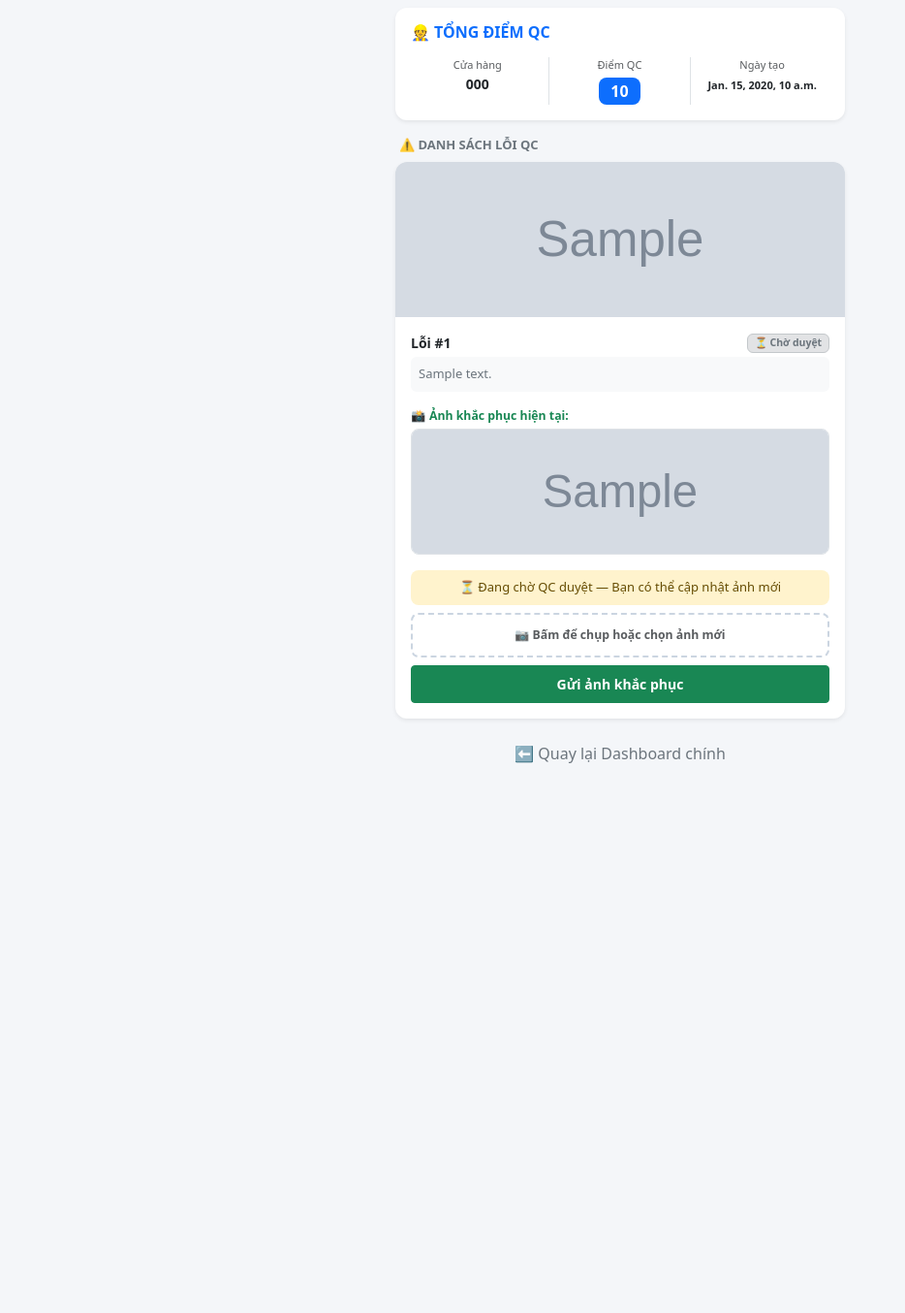
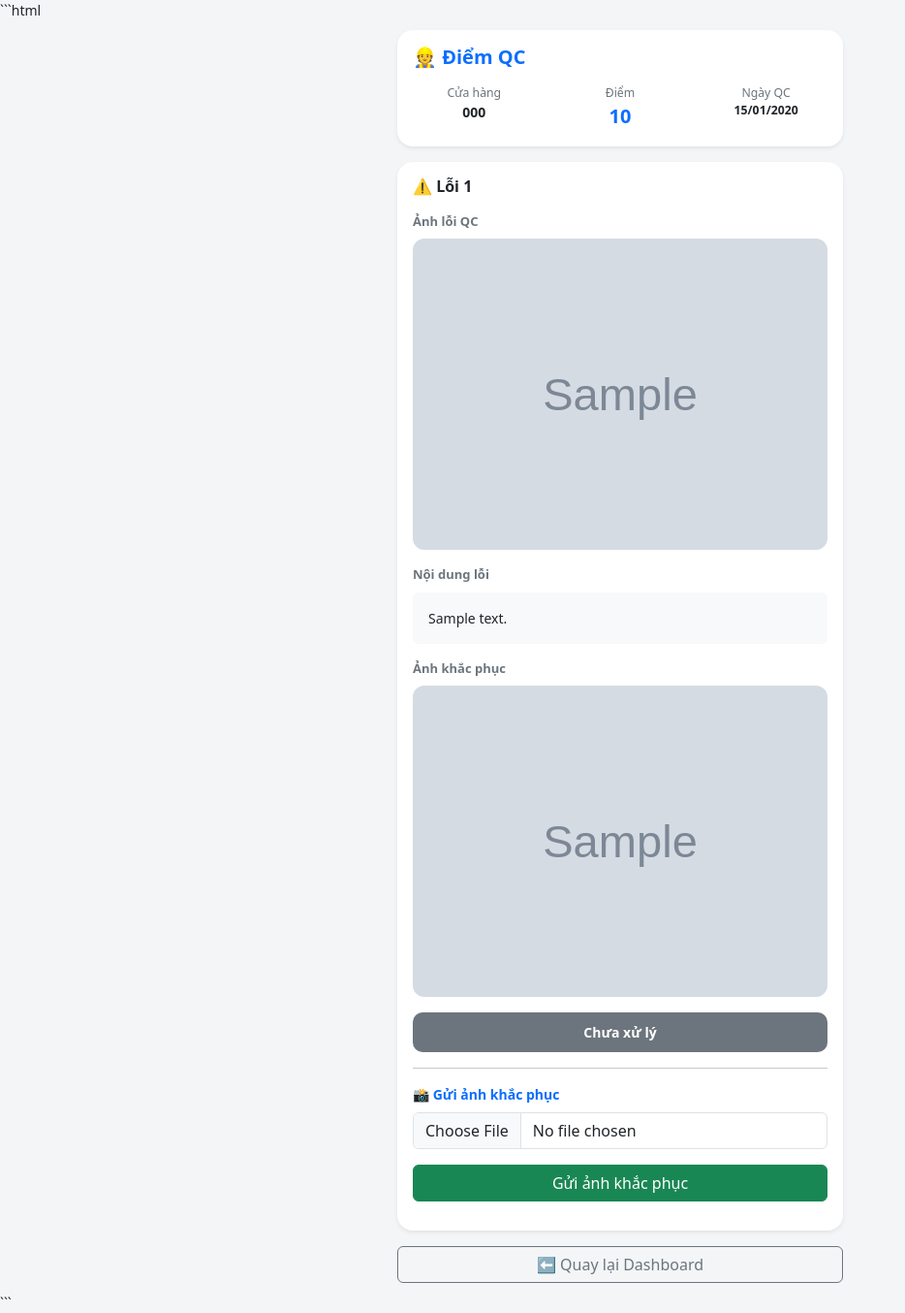
Before and after one commit to MicKNguyenn/mixue-checklist, a Django app: template templates/checklist/staff_dashboard.html in a window 1280 px wide. Shown: the whole page at 97% size, without its empty margins (0-934 px from the left). Before the commit the page ends 787 px from the top, so only its background shows below. Run offline with Django 5.2, Linux system fonts and the light colour scheme; the template is opened without the code that fills it: most values are stand-ins (such as "Sample title", 1, 10 or a date in 2020); grey boxes marked "Sample" are stand-in pictures.

Commit message:
GIAO DIEN NV

````diff
--- a/templates/checklist/staff_dashboard.html
+++ b/templates/checklist/staff_dashboard.html
@@ -1,202 +1,314 @@
-
+```html
 <!DOCTYPE html>
 <html lang="vi">
 <head>
+
 <meta charset="UTF-8">
-    <meta name="viewport" content="width=device-width, initial-scale=1.0, maximum-scale=1.0, user-scalable=no">
-    <title>Staff Dashboard</title>
+<meta name="viewport"
+content="width=device-width, initial-scale=1.0, maximum-scale=1.0">
 
-    <link href="https://cdn.jsdelivr.net/npm/bootstrap@5.3.3/dist/css/bootstrap.min.css" rel="stylesheet">
+<title>Điểm QC</title>
+
+<link href="https://cdn.jsdelivr.net/npm/bootstrap@5.3.3/dist/css/bootstrap.min.css"
+rel="stylesheet">
 
 <style>
-        body {
-            background: #f4f6f9;
-            font-size: 14px;
+
+body{
+    background:#f3f5f7;
+    font-size:14px;
 }
 
-        .phone-container {
-            max-width: 480px;
-            margin: 0 auto;
-            padding: 8px; /* Tối ưu lề mỏng cho màn hình nhỏ */
+.phone-container{
+    max-width:480px;
+    margin:auto;
+    padding:10px;
 }
 
-        .card {
-            border-radius: 12px;
-            border: none;
+.card{
+    border:none;
+    border-radius:16px;
 }
 
-        /* Tối ưu hóa kích thước ảnh hiển thị trên điện thoại */
-        .issue-img {
-            width: 100%;
-            height: 160px;
-            object-fit: cover;
-            border-radius: 8px 8px 0 0; /* Bo góc trên khớp với card */
+.issue-img,
+.fix-img{
+    width:100%;
+    max-height:400px;
+    object-fit:contain;
+    background:#f8f9fa;
+    border-radius:12px;
 }
 
-        .fix-img {
-            width: 100%;
-            height: 130px;
-            object-fit: cover;
-            border-radius: 8px;
+.section-title{
+    font-size:13px;
+    font-weight:700;
+    color:#6c757d;
+    margin-bottom:8px;
 }
 
-        .score-badge {
-            font-size: 16px;
-            padding: 6px 12px;
-            border-radius: 8px;
+.status{
+    border-radius:10px;
+    padding:10px;
+    text-align:center;
+    color:white;
+    font-weight:600;
 }
 
-        /* Tùy chỉnh vùng thông báo lỗi/đạt gọn hơn */
-        .alert-sm {
-            padding: 8px 12px;
-            font-size: 13px;
-            border-radius: 8px;
+.status-pass{
+    background:#198754;
 }
 
-        /* Giao diện nút tải ảnh chuyên nghiệp cho mobile */
-        .custom-file-upload {
-            border: 2px dashed #cbd5e1;
-            display: inline-block;
-            padding: 12px;
-            cursor: pointer;
-            width: 100%;
-            text-align: center;
-            border-radius: 8px;
-            background: #fff;
-            transition: all 0.2s ease;
+.status-fail{
+    background:#dc3545;
 }
-        .custom-file-upload:active {
-            background: #f1f5f9;
-            border-color: #94a3b8;
+
+.status-fixed{
+    background:#ffc107;
+    color:black;
 }
+
+.status-pending{
+    background:#6c757d;
+}
+
+.score{
+    font-size:20px;
+    font-weight:700;
+}
+
 </style>
+
 </head>
 
 <body>
 
 <div class="phone-container">
+
 {% if audit %}
+
+<!-- THÔNG TIN CHUNG -->
+
 <div class="card shadow-sm mb-3">
-        <div class="card-body p-3">
-            <h6 class="fw-bold text-primary mb-3 d-flex align-items-center">
-                <span class="me-1">👷</span> TỔNG ĐIỂM QC
+
+    <div class="card-body">
+
+        <h5 class="fw-bold text-primary mb-3">
+
+            👷 Điểm QC
+
+        </h5>
+
+        <div class="row text-center">
+
+            <div class="col-4">
+
+                <div class="text-secondary small">
+                    Cửa hàng
+                </div>
+
+                <div class="fw-bold">
+                    {{ audit.store.code }}
+                </div>
+
+            </div>
+
+            <div class="col-4">
+
+                <div class="text-secondary small">
+                    Điểm
+                </div>
+
+                <div class="score text-primary">
+
+                    {{ audit.score }}
+
+                </div>
+
+            </div>
+
+            <div class="col-4">
+
+                <div class="text-secondary small">
+                    Ngày QC
+                </div>
+
+                <div class="small fw-bold">
+
+                    {{ audit.created_at|date:"d/m/Y" }}
+
+                </div>
+
+            </div>
+
+        </div>
+
+    </div>
+
+</div>
+
+
+<!-- DANH SÁCH LỖI -->
+
+{% for issue in audit.issues.all %}
+
+<div class="card shadow-sm mb-3">
+
+<div class="card-body">
+
+<h6 class="fw-bold mb-3">
+
+⚠️ Lỗi {{ forloop.counter }}
+
 </h6>
 
-            <div class="row g-2 text-center">
-                <div class="col-4 border-end">
-                    <span class="text-muted d-block" style="font-size: 11px;">Cửa hàng</span>
-                    <strong class="text-dark">{{ audit.store.code }}</strong>
-                </div>
-                <div class="col-4 border-end">
-                    <span class="text-muted d-block" style="font-size: 11px;">Điểm QC</span>
-                    <span class="badge bg-primary score-badge mt-1">
-                        {{ audit.score|default:"--" }}
-                    </span>
-                </div>
-                <div class="col-4">
-                    <span class="text-muted d-block" style="font-size: 11px;">Ngày tạo</span>
-                    <small class="text-dark d-block mt-1 fw-semibold" style="font-size: 11px;">{{ audit.created_at }}</small>
-                </div>
-            </div>
-        </div>
+
+<!-- ẢNH LỖI -->
+
+{% if issue.image %}
+
+<div class="section-title">
+
+Ảnh lỗi QC
+
 </div>
 
-    <div class="fw-bold mb-2 px-1 text-secondary" style="font-size: 13px;">
-        ⚠️ DANH SÁCH LỖI QC
+<img
+src="{{ issue.image }}"
+class="issue-img mb-3">
+
+{% endif %}
+
+
+<!-- GHI CHÚ -->
+
+<div class="section-title">
+
+Nội dung lỗi
+
 </div>
 
-    {% for issue in audit.issues.all %}
-    <div class="card shadow-sm mb-3 overflow-hidden">
+<div class="bg-light rounded p-3 mb-3">
 
-        {% if issue.image %}
-        <img src="{{ issue.image }}" class="issue-img">
+{{ issue.note }}
+
+</div>
+
+
+<!-- ẢNH KHẮC PHỤC -->
+
+{% if issue.fix_image %}
+
+<div class="section-title">
+
+Ảnh khắc phục
+
+</div>
+
+<img
+src="{{ issue.fix_image }}"
+class="fix-img mb-3">
+
 {% endif %}
 
-        <div class="card-body p-3">
-            <div class="d-flex justify-content-between align-items-center mb-1">
-                <span class="fw-bold text-dark">Lỗi #{{ forloop.counter }}</span>
+
+<!-- TRẠNG THÁI -->
 
 {% if issue.status == "pass" %}
-                    <span class="badge bg-success-subtle text-success border border-success-subtle">✔ Đạt</span>
-                {% elif issue.status == "fail" %}
-                    <span class="badge bg-danger-subtle text-danger border border-danger-subtle">❌ Không đạt</span>
-                {% else %}
-                    <span class="badge bg-secondary-subtle text-secondary border border-secondary-subtle">⏳ Chờ duyệt</span>
-                {% endif %}
+
+<div class="status status-pass mb-3">
+
+✔ Đã đạt
+
 </div>
 
-            <div class="text-secondary mb-3 bg-light p-2 rounded" style="font-size: 13px;">
-                {{ issue.note }}
+{% elif issue.status == "fail" %}
+
+<div class="status status-fail mb-3">
+
+❌ QC yêu cầu sửa lại
+
 </div>
 
-            <div class="mb-2">
-                {% if issue.fix_image %}
-                    <div class="text-success small fw-bold mb-1 d-flex align-items-center">
-                        <span class="me-1">📸</span> Ảnh khắc phục hiện tại:
-                    </div>
-                    <img src="{{ issue.fix_image }}" class="fix-img border mb-2">
-                {% else %}
-                    <div class="text-muted small mb-2 d-flex align-items-center" style="font-size: 12px;">
-                        <span class="me-1">⚪</span> Chưa có ảnh khắc phục được gửi
-                    </div>
-                {% endif %}
+{% elif issue.status == "fixed" %}
+
+<div class="status status-fixed mb-3">
+
+⏳ Đang chờ QC duyệt
+
 </div>
 
-            {% if issue.status == "pass" %}
-                <div class="alert alert-success alert-sm m-0 border-0 text-center">
-                    ✔ Đã duyệt xong — Không cần xử lý thêm
-                </div>
 {% else %}
 
-                {% if issue.status == "fail" %}
-                    <div class="alert alert-danger alert-sm mb-2 border-0 text-center">
-                        ❌ Gặp lỗi — Vui lòng chụp/gửi ảnh đã sửa
+<div class="status status-pending mb-3">
+
+Chưa xử lý
+
 </div>
-                {% else %}
-                    <div class="alert alert-warning alert-sm mb-2 border-0 text-center">
-                        ⏳ Đang chờ QC duyệt — Bạn có thể cập nhật ảnh mới
-                    </div>
+
 {% endif %}
 
-                <form class="fix-form" data-id="{{ issue.id }}">
+
+<!-- FORM KHẮC PHỤC -->
+
+{% if issue.status != "pass" %}
+
+<hr>
+
+<div class="fw-bold text-primary mb-2">
+
+📸 Gửi ảnh khắc phục
+
+</div>
+
+<form class="fix-form"
+data-id="{{ issue.id }}">
+
 {% csrf_token %}
 
-                    <div class="mb-2">
-                        <label for="file-{{ issue.id }}" class="custom-file-upload text-muted small fw-semibold">
-                            📷 Bấm để chụp hoặc chọn ảnh mới
-                        </label>
-                        <input id="file-{{ issue.id }}"
+<input
 type="file"
 name="fix_image"
-                            class="d-none"
 accept="image/*"
-                            required
-                            onchange="updateFileName(this)">
-                        <div class="file-name-preview text-primary text-center small mt-1 fw-bold"></div>
-                    </div>
+capture="environment"
+class="form-control mb-3"
+required>
 
-                    <button type="submit" class="btn btn-success btn-sm w-100 py-2 fw-semibold">
+<button
+type="submit"
+class="btn btn-success w-100">
+
 Gửi ảnh khắc phục
+
 </button>
+
 </form>
 
 {% endif %}
 
 </div>
+
 </div>
+
 {% empty %}
-    <div class="alert alert-success text-center py-3">
-        🎉 Tuyệt vời! Không phát hiện lỗi QC nào.
+
+<div class="alert alert-success text-center">
+
+🎉 Không phát hiện lỗi QC
+
 </div>
+
 {% endfor %}
 
-    <div class="mt-3 px-1">
-        <a href="/dashboard/" class="btn btn-outline-secondary w-100 py-2 border-0 small">
-            ⬅ Quay lại Dashboard chính
+
+<a
+href="/dashboard/"
+class="btn btn-outline-secondary w-100">
+
+⬅ Quay lại Dashboard
+
 </a>
-    </div>
 
-</div>
+
 {% else %}
 
 <div class="alert alert-success text-center mt-5">
@@ -206,54 +318,81 @@
 </div>
 
 {% endif %}
+
+</div>
+
+
 <script>
-// Hiển thị tên file tạm thời sau khi nhân viên chọn ảnh/chụp ảnh xong
-function updateFileName(input) {
-    const fileName = input.files[0] ? input.files[0].name : "";
-    const previewDiv = input.parentElement.querySelector(".file-name-preview");
-    if(fileName) {
-        previewDiv.innerText = "📁 Đã chọn: " + fileName;
-    }
-}
 
 document.querySelectorAll(".fix-form").forEach(form => {
-    form.addEventListener("submit", async function(e) {
+
+    form.addEventListener("submit", async function(e){
+
         e.preventDefault();
 
         const issueId = this.getAttribute("data-id");
-        const fileInput = this.querySelector("input[type='file']");
-        const file = fileInput.files[0];
 
-        if (!file) {
-            alert("Vui lòng chọn hoặc chụp ảnh trước khi gửi!");
+        const file =
+        this.querySelector("input[type='file']").files[0];
+
+        if(!file){
+
+            alert("Vui lòng chọn ảnh");
+
             return;
+
         }
 
         const formData = new FormData();
+
         formData.append("fix_image", file);
-        formData.append("csrfmiddlewaretoken", this.querySelector("[name=csrfmiddlewaretoken]").value);
 
-        try {
-            const res = await fetch(`/staff/issue/${issueId}/fix/`, {
-                method: "POST",
-                body: formData
-            });
+        formData.append(
+            "csrfmiddlewaretoken",
+            this.querySelector("[name=csrfmiddlewaretoken]").value
+        );
+
+        try{
+
+            const res = await fetch(
+
+                `/staff/issue/${issueId}/fix/`,
+
+                {
+                    method:"POST",
+                    body:formData
+                }
+
+            );
 
             const data = await res.json();
 
             if(data.success){
-                alert("Gửi khắc phục thành công!");
+
+                alert("Gửi ảnh thành công");
+
                 location.reload();
+
             }
             else{
+
                 alert(data.message);
+
             }
-        } catch (error) {
-            alert("Lỗi kết nối mạng, vui lòng thử lại!");
+
         }
+        catch{
+
+            alert("Lỗi kết nối");
+
+        }
+
     });
+
 });
+
 </script>
 
 </body>
 </html>
+```
````
Lines whose indentation alone changed are shown as unchanged.
